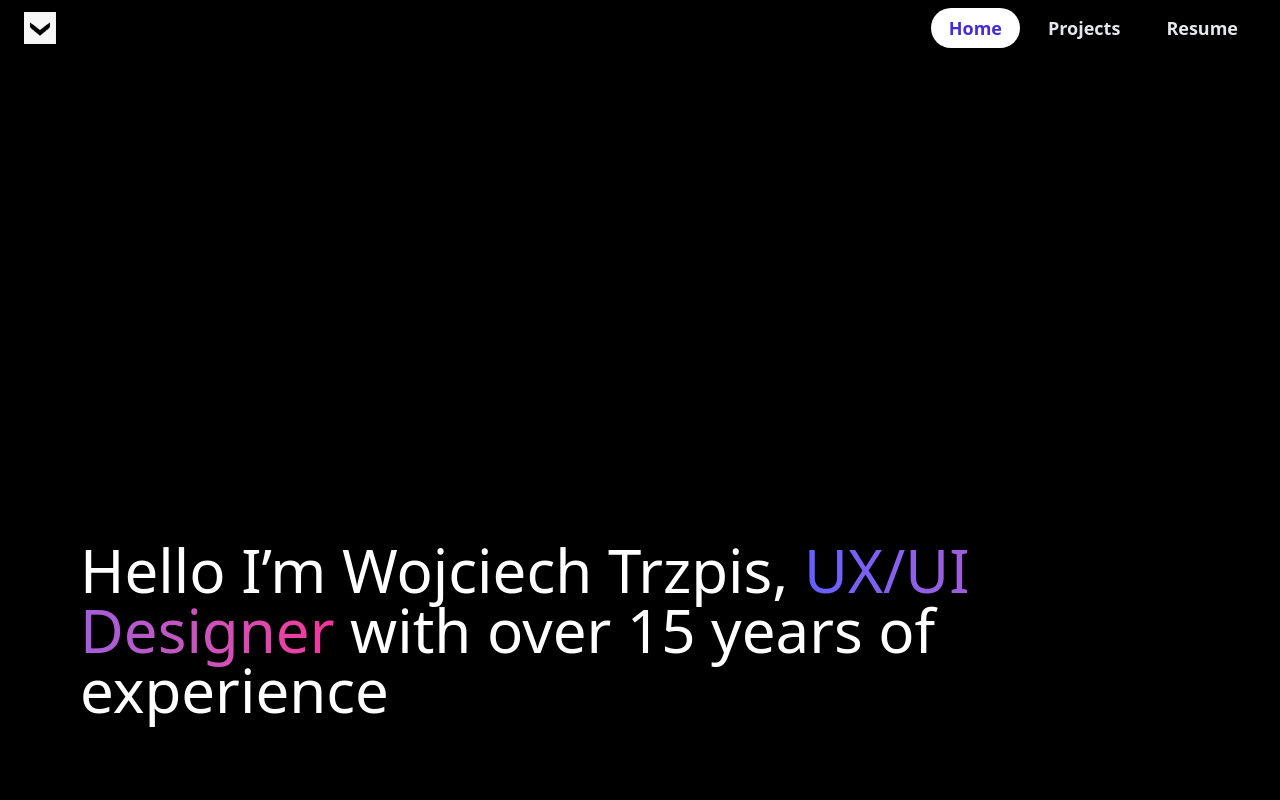
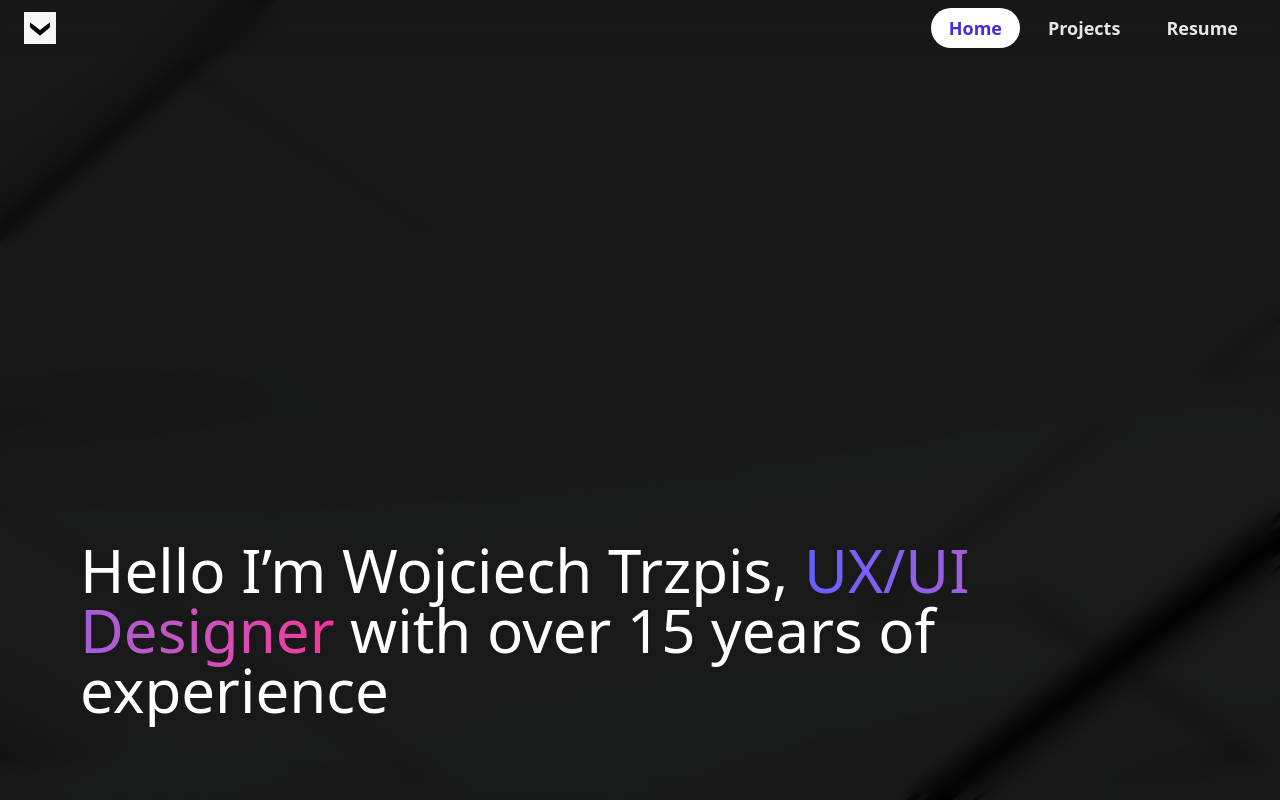
Before and after one commit to wojciechtrz/wojciechtrzpis, a website: page index.html in a window 1280 px wide. Shown: the top 800 px of the page. Drawn offline with Linux system fonts and the light colour scheme; the site is published under a folder, as on GitHub Pages, so addresses that start at the root find nothing.

Commit message:
Update index.html

```diff
--- a/index.html
+++ b/index.html
@@ -37,7 +37,7 @@
   <div id="hero" class="relative w-full h-screen overflow-hidden group">
     <!-- Background Image -->
     <div class="absolute inset-0 bg-cover bg-center transition-transform duration-3000 group-checked:scale-110"
-      style="background-image: url('/img/BG.png');">
+      style="background-image: url('img/BG.png');">
     </div>
     <!-- Color Overlay -->
     <div class="absolute inset-0 backdrop-blur-sm bg-black/90 group-hover:backdrop-blur-none transition-all duration-2000 ease-in-out">
```
